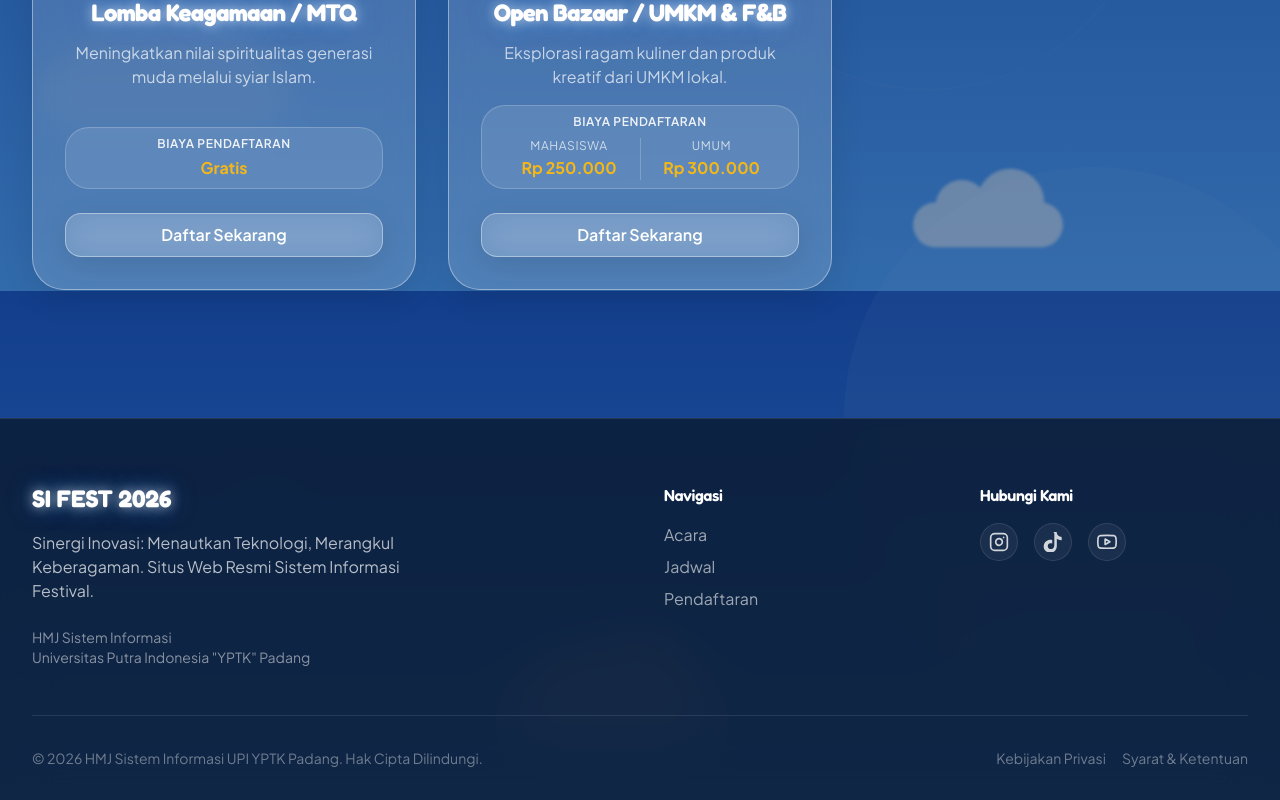
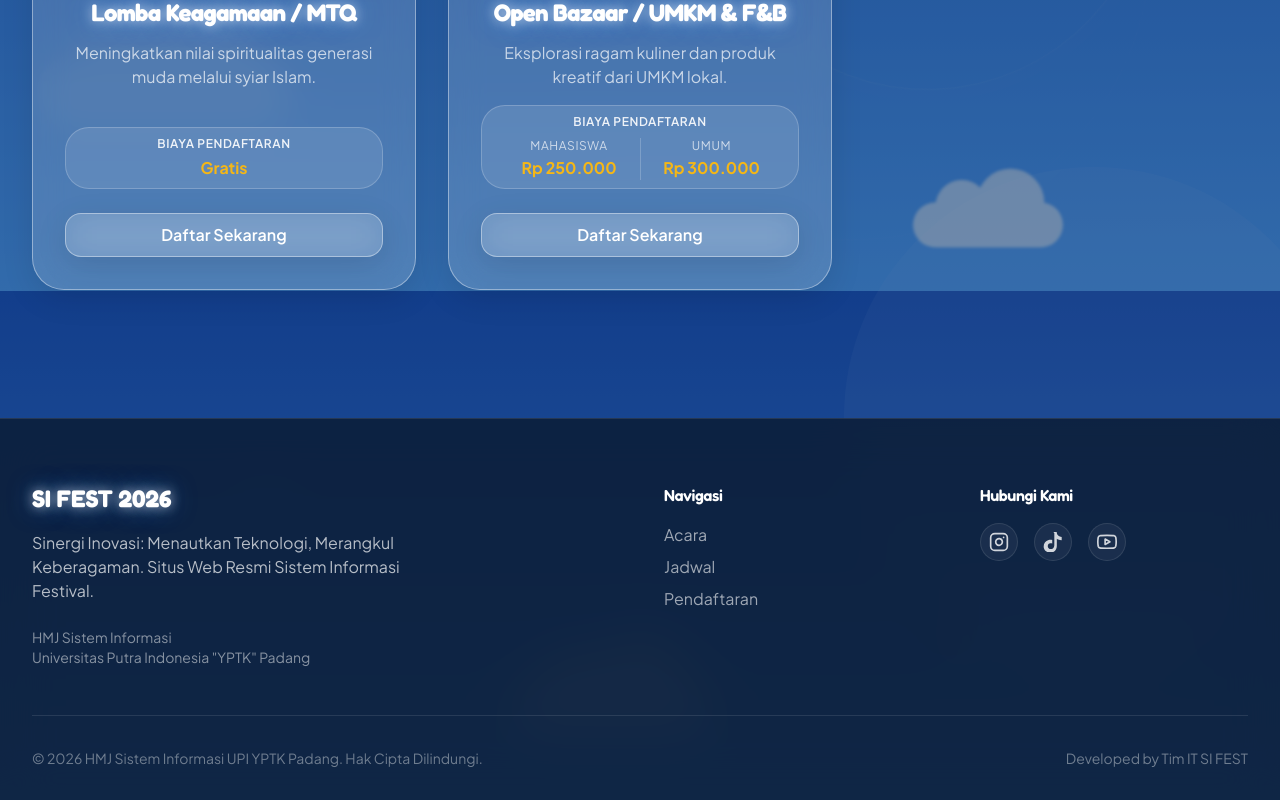
Before and after one commit to Tadaimaaaa/sifest-official, a Next.js app: page /events in a window 1280 px wide. Shown: the part 1309-2109 px from the top of the page. Built offline with nearby package versions, Linux system fonts and the light colour scheme.

Commit message:
feat(footer): remove privacy links and add developer credit

```diff
--- a/components/layout/Footer.tsx
+++ b/components/layout/Footer.tsx
@@ -58,8 +58,7 @@ export function Footer() {
         <div className="border-t border-white/10 pt-8 text-center md:text-left flex flex-col md:flex-row justify-between items-center text-sm text-white/40">
           <p>&copy; 2026 HMJ Sistem Informasi UPI YPTK Padang. Hak Cipta Dilindungi.</p>
           <div className="flex gap-4 mt-4 md:mt-0">
-            <Link href="#" className="hover:text-white/80">Kebijakan Privasi</Link>
-            <Link href="#" className="hover:text-white/80">Syarat & Ketentuan</Link>
+            <p>Developed by Tim IT SI FEST</p>
           </div>
         </div>
       </Container>
```
